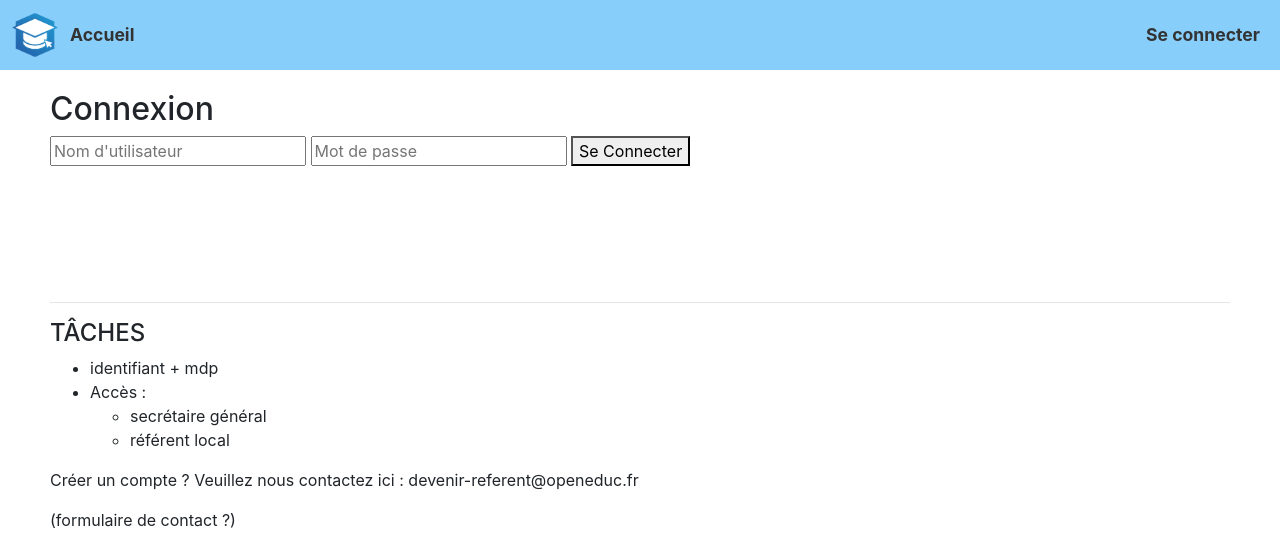
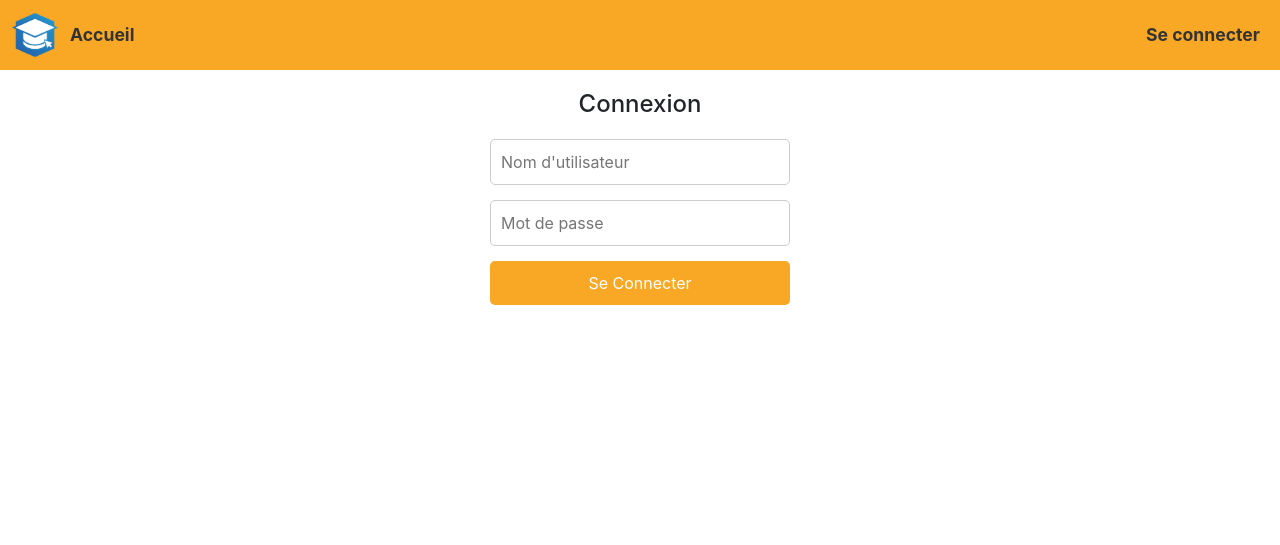
Before and after one commit to K-aka-Shi/OpenEduc, a Flask app: page /login in a window 1280 px wide. Shown: the top 545 px of the page. Run offline with Flask 3, Linux system fonts and the light colour scheme; some libraries are stand-ins or nearby versions.

Commit message:
fix : ajout de css dans la page de connexion

```diff
--- /dev/null
+++ b/static/css/login.css
@@ -0,0 +1,39 @@
+/* Style général */
+.login-container {
+    width: 300px;
+    margin: 0 auto;
+    text-align: center;
+}
+
+/* Style du titre */
+.login-container h2 {
+    font-size: 24px;
+    margin-bottom: 20px;
+}
+
+/* Style des champs de saisie */
+.login-input {
+    width: 100%;
+    padding: 10px;
+    margin-bottom: 15px;
+    border: 1px solid #ccc;
+    border-radius: 5px;
+    box-sizing: border-box;
+}
+
+/* Style du bouton */
+.login-button {
+    width: 100%;
+    padding: 10px;
+    background-color: #F9A825;
+    color: #fff;
+    border: none;
+    border-radius: 5px;
+    cursor: pointer;
+    transition: background-color 0.3s ease;
+}
+
+/* Hover du bouton */
+.login-button:hover {
+    background-color: #C97700;
+}
--- a/static/css/style.css
+++ b/static/css/style.css
@@ -7,7 +7,7 @@ body {
     padding: 10px;
     display: flex;
     align-items: center;
-    background-color: lightskyblue;
+    background-color: #F9A825;
     font-size: 1.1em;
     color: #333;
 }
--- a/templates/views/login.html
+++ b/templates/views/login.html
@@ -1,4 +1,8 @@
 {% extends "base.html" %}
+
+{% block css %}
+<link rel="stylesheet" href="{{ url_for('static', filename='css/login.css') }}">
+{% endblock %}
 
 {% block content %}
 
@@ -12,7 +16,7 @@
     </div>
 
 
-    <br><br><br><br><br><hr>
+    <br><br><br><br><br><br><br><br><br><br><br><br><hr>
     <h4>TÂCHES</h4>
     <ul>
         <li>identifiant + mdp</li>
```
